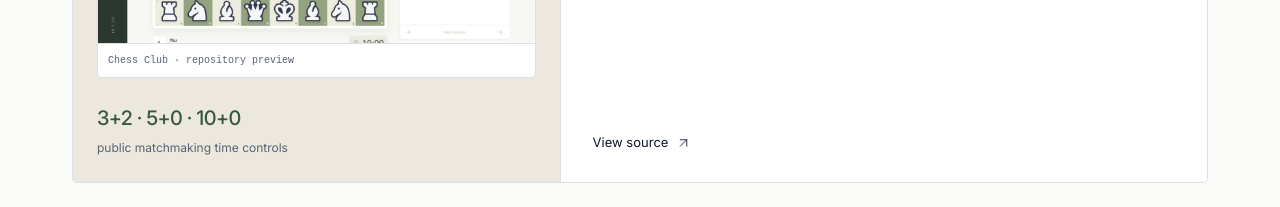
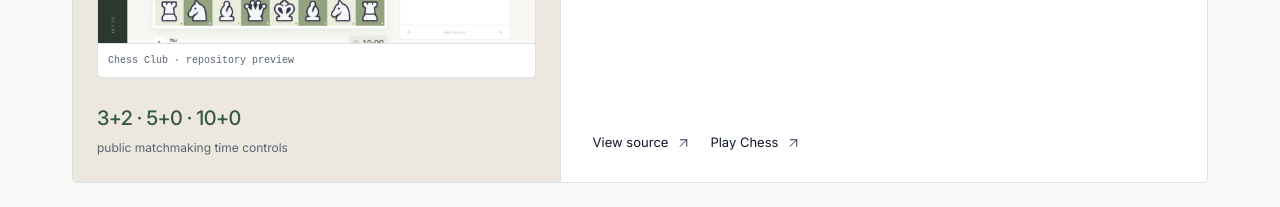
Before and after one commit to Somnath-Chattaraj/Portfolio, a Next.js app: page / in a window 1280 px wide. Shown: the part 1360-1567 px from the top of the page. Built offline with nearby package versions, Linux system fonts and the light colour scheme.

Commit message:
fix: link Chess project to live website

```diff
--- a/src/data/portfolio.js
+++ b/src/data/portfolio.js
@@ -25,7 +25,8 @@ export const projects = [
     flow: ["Match", "Validate", "Persist"],
     tone: "sand",
     source: "https://github.com/Somnath-Chattaraj/Chess",
-    demo: null,
+    demo: "https://chess.somnathc.xyz/",
+    demoLabel: "Play Chess",
     image: "/projects/chess.png",
     imageWidth: 1280,
     imageHeight: 1062,
```
